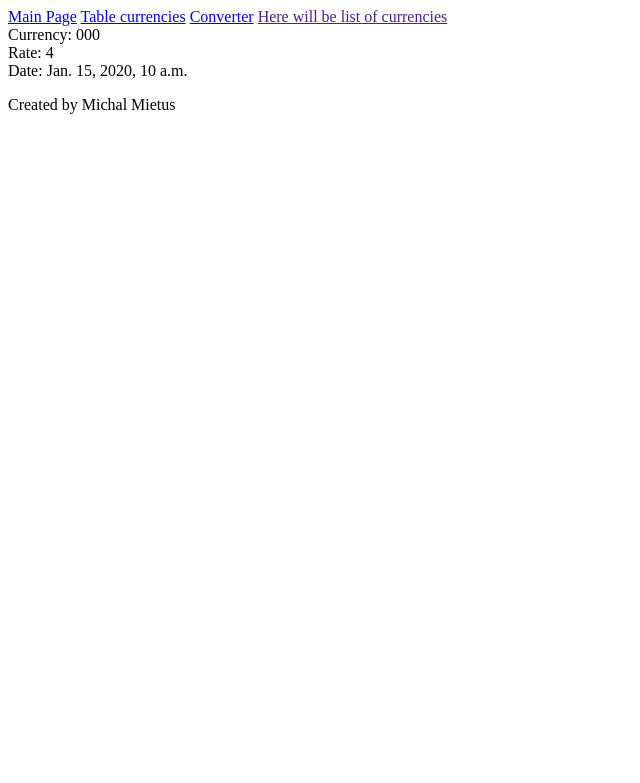
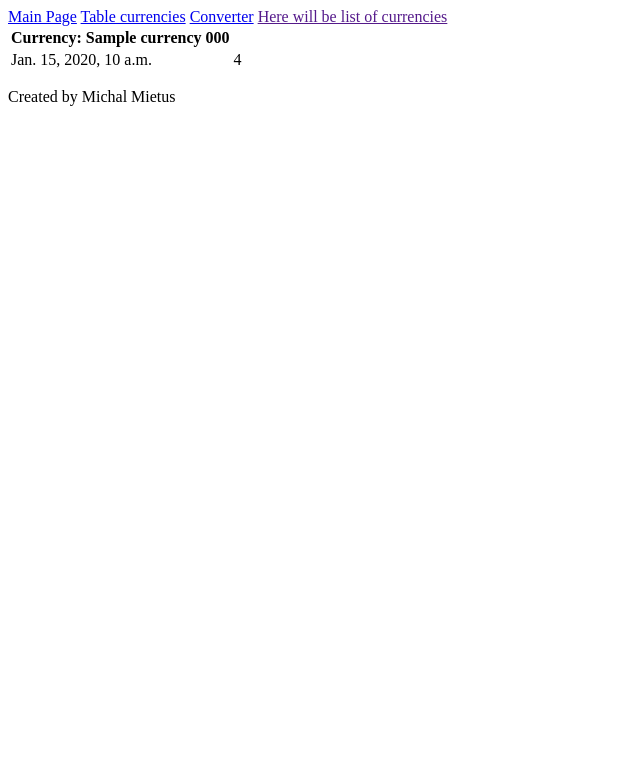
Before and after one commit to goodude123/marketplace, a Django app: template stock_exchange/templates/single_currency.html in a window 1280 px wide. Shown: the top 783 px of the page, without its empty margins (0-640 px from the left). Run offline with Django 3.2, Linux system fonts and the light colour scheme; tables that the repository leaves empty hold one stand-in row (values such as "Sample post"); the template is opened without the code that fills it: values that come from a table or form of the project are taken from there, most other values are stand-ins (such as "Sample title", 1, 10 or a date in 2020).

Commit message:
Currency is shown in table (data cells are date and rate,

```diff
--- a/stock_exchange/templates/single_currency.html
+++ b/stock_exchange/templates/single_currency.html
@@ -1,7 +1,20 @@
 {% extends 'body.html' %}
 
 {% block content %}
-	Currency: {{currency}}</br>
-	Rate: {{rate}}</br>
-	Date: {{date}}
+
+<table>
+	<tr>
+		<th>Currency: {{currency.name}} {{currency.code}}</th>
+	</tr>
+
+	{% for course in courses %}
+	<tr>
+		<td>{{ course.date }}</td>
+		<td>{{ course.rate }}</td>
+	</tr>
+	{% endfor %}
+
+</table>
+
+
 {% endblock %}
```
